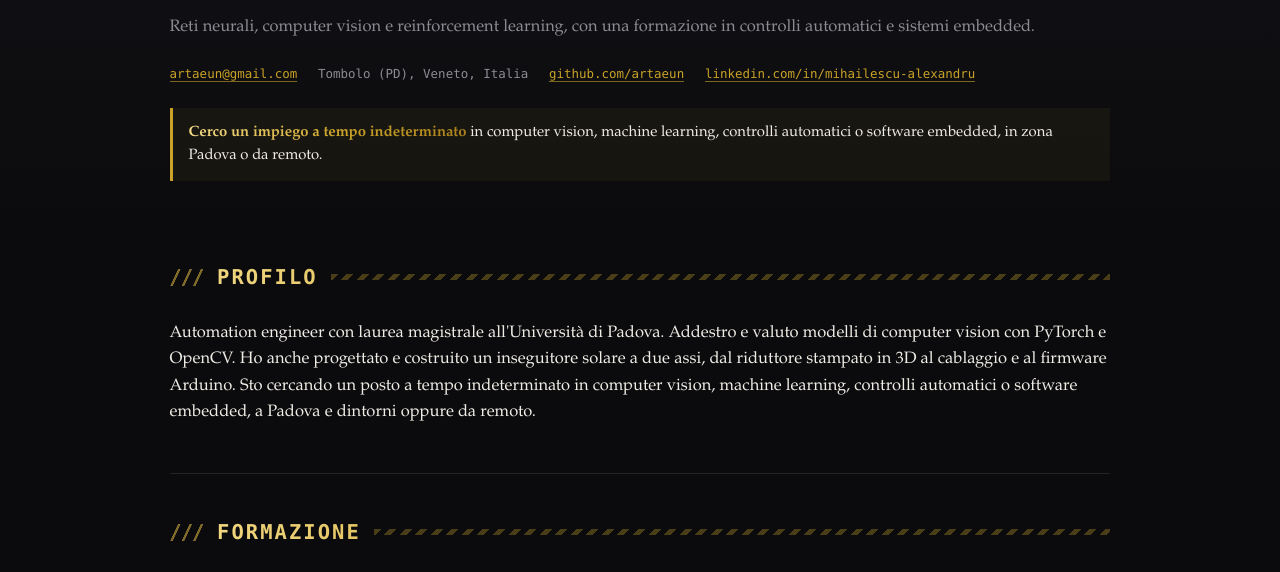
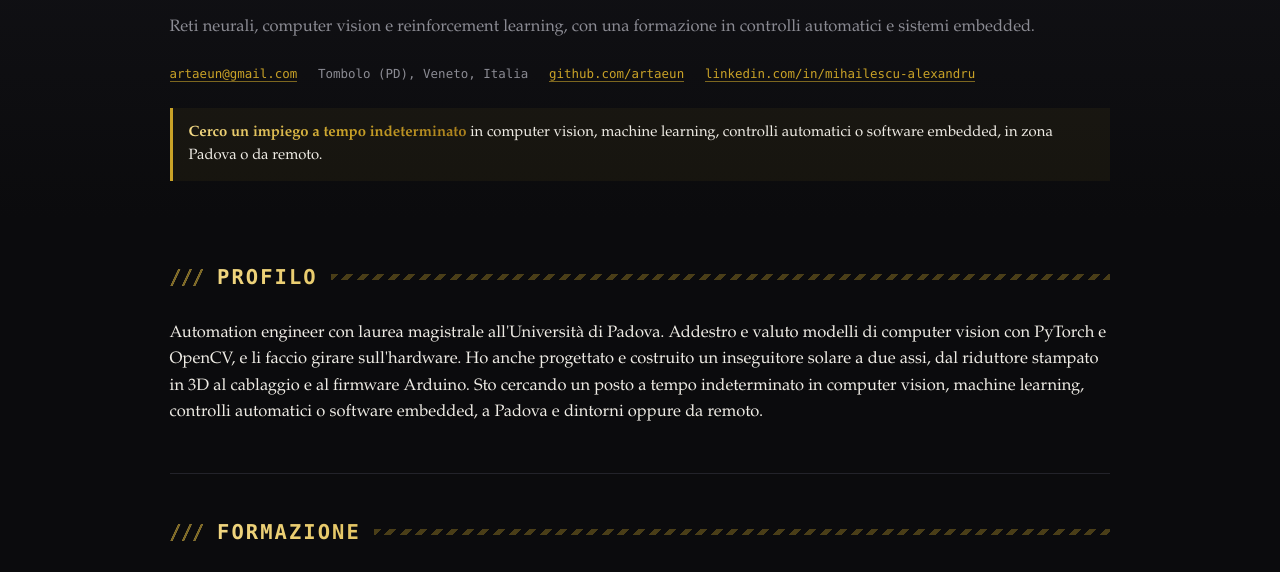
Before and after one commit to artaeun/artaeun.github.io, a plain HTML site: page it.html in a window 1280 px wide. Shown: the part 174-746 px from the top of the page. Drawn offline with Linux system fonts and the light colour scheme.

Commit message:
Say that I run the vision models on hardware

```diff
--- a/it.html
+++ b/it.html
@@ -38,7 +38,7 @@
 
 <section id="about">
     <h2>Profilo</h2>
-    <p>Automation engineer con laurea magistrale all'Università di Padova. Addestro e valuto modelli di computer vision con PyTorch e OpenCV. Ho anche progettato e costruito un inseguitore solare a due assi, dal riduttore stampato in 3D al cablaggio e al firmware Arduino. Sto cercando un posto a tempo indeterminato in computer vision, machine learning, controlli automatici o software embedded, a Padova e dintorni oppure da remoto.</p>
+    <p>Automation engineer con laurea magistrale all'Università di Padova. Addestro e valuto modelli di computer vision con PyTorch e OpenCV, e li faccio girare sull'hardware. Ho anche progettato e costruito un inseguitore solare a due assi, dal riduttore stampato in 3D al cablaggio e al firmware Arduino. Sto cercando un posto a tempo indeterminato in computer vision, machine learning, controlli automatici o software embedded, a Padova e dintorni oppure da remoto.</p>
   </section>
 
 <section id="education">
```
Also changed, not shown: index.html (+1 -1 lines).
